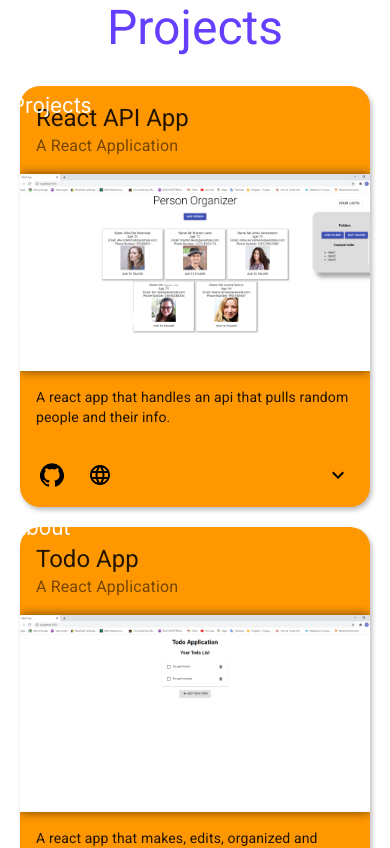
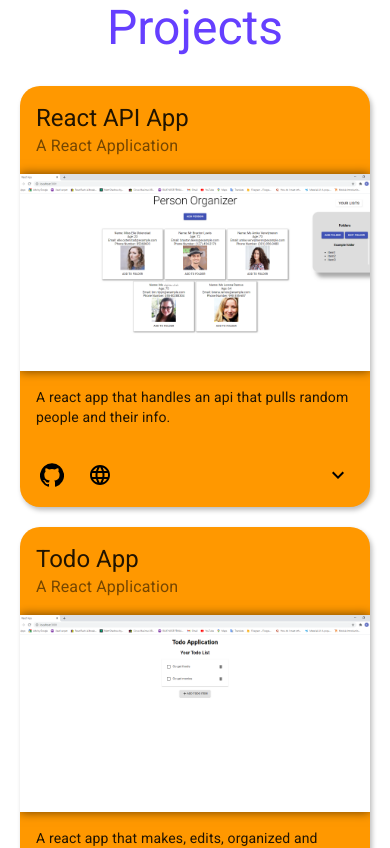
Before and after one commit to benzend/react-portfolio, a React (Create React App) app: page /projects in a window 390 px wide. Shown: the top 848 px of the page. Built offline with nearby package versions, Linux system fonts and the light colour scheme.

Commit message:
added mobile + tablet nav

```diff
--- a/src/components/Nav.js
+++ b/src/components/Nav.js
@@ -1,8 +1,9 @@
-import { Box, makeStyles } from "@material-ui/core";
+import { Box, IconButton, makeStyles } from "@material-ui/core";
 import { Link } from "react-router-dom";
 import { useState, useEffect } from "react";
+import { MenuOpen } from "@material-ui/icons";
 
-const useStyles = makeStyles({
+const useStyles = makeStyles((theme) => ({
   root: {
     position: "absolute",
     top: 0,
@@ -13,6 +14,33 @@ const useStyles = makeStyles({
     alignItems: "flex-start",
     height: "100vh",
     width: "40vw",
+    zIndex: 10,
+    [theme.breakpoints.down("md")]: {
+      position: "fixed",
+      backgroundColor: "black",
+      top: 0,
+      left: 0,
+      width: "300px",
+      transform: "translateX(-100%)",
+      transition: "transform 1s ease",
+      "&.open": {
+        transform: "translateX(0)",
+      },
+    },
+  },
+  hamburger: {
+    display: "none",
+    [theme.breakpoints.down("md")]: {
+      display: "block",
+      position: "fixed",
+      top: 0,
+      left: 0,
+      color: "white",
+      width: "100px",
+      height: "100px",
+      fontSize: "3rem",
+      zIndex: 20,
+    },
   },
   links: {
     position: "relative",
@@ -32,12 +60,14 @@ const useStyles = makeStyles({
       top: 0,
     },
   },
-});
+}));
 
 export const Nav = () => {
-  const { root, links } = useStyles();
+  const { root, links, hamburger } = useStyles();
 
   const [animated, setAnimated] = useState([]);
+
+  const [navOpen, setNavOpen] = useState(false);
 
   useEffect(() => {
     const anim = [...animated];
@@ -69,7 +99,11 @@ export const Nav = () => {
   }
 
   return (
-    <Box className={root} component="nav">
+    <>
+      <IconButton onClick={() => setNavOpen(!navOpen)} className={hamburger}>
+        <MenuOpen fontSize="inherit" />
+      </IconButton>
+      <Box className={navOpen ? "open " + root : root} component="nav">
         <a className={animated[0] ? links + " active" : links} href="#projects">
           Projects
         </a>
@@ -83,5 +117,6 @@ export const Nav = () => {
           Blog
         </Link>
       </Box>
+    </>
   );
 };
```
Lines whose indentation alone changed are shown as unchanged.
